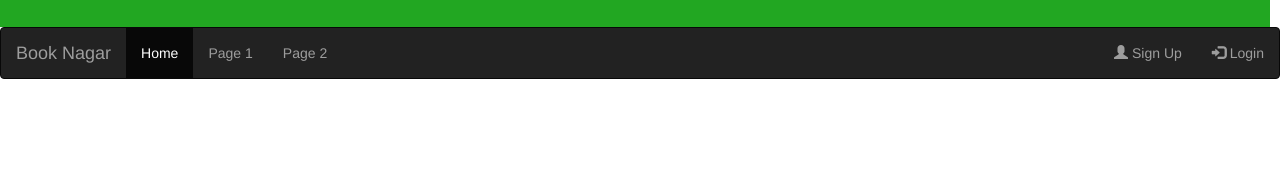
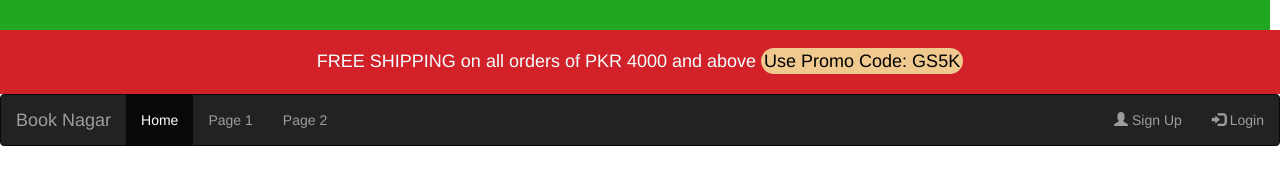
Before and after one commit to shamsisaad/BookNagar, a plain HTML site: page index.html in a window 1280 px wide. Drawn offline with nearby package versions, Linux system fonts and the light colour scheme.

Commit message:
Update index.html

```diff
--- a/index.html
+++ b/index.html
@@ -21,12 +21,14 @@
         <textarea cols="30" rows="10"> current date</textarea>
         </div>
     </marquee>
-    <div>
-      <p>FREE SHIPPING on all orders of PKR 4000 and above
-        <span></span>
-      </p>
+   </div>
+
+    <div class="topheader">
+      <h4>FREE SHIPPING on all orders of PKR 4000 and above
+        <span class="promo">Use Promo Code: GS5K</span>
+      </h4>
     </div>
-    </div>
+
     <!-- nav bar -->
     <nav class="navbar navbar-inverse">
         <div class="container-fluid">
--- a/styles.css
+++ b/styles.css
@@ -12,7 +12,7 @@ html,body{
 /* styling current date */
 .currentdate {
     width: 100%;
-    height: 37px;
+    height: 40px;
     background-color: rgba(5, 156, 5, 0.884);
     margin-left: -10px;
     margin-top: -10px;
@@ -25,3 +25,24 @@ html,body{
             overflow: auto;
 
 }
+
+.topheader {
+    display: flex;
+    width: 100%;
+    background-color: #D22129;
+    height: 8vh;
+    align-items: center;
+    justify-content: center;
+    color: azure;
+}
+.promo {
+    color: black;
+    background-color: rgb(240, 201, 143);
+    height: 6vh;
+    padding: 3px 3px;
+    border-radius: 2pc;
+    width: 100%;
+    /* border: white; */
+
+
+}
```
